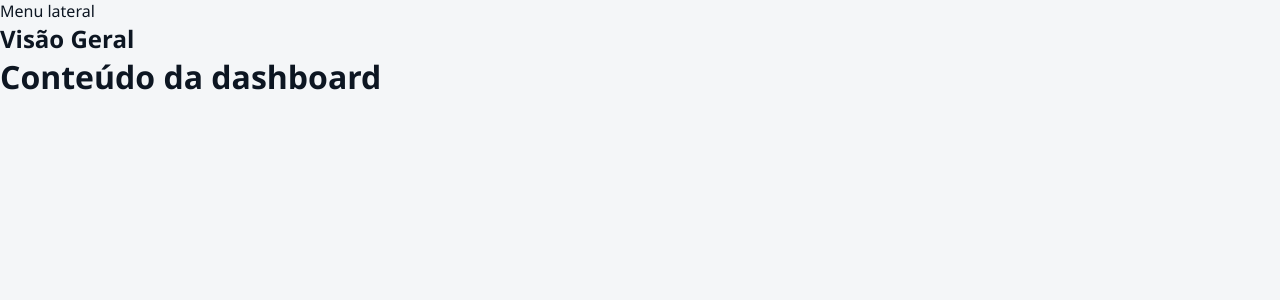
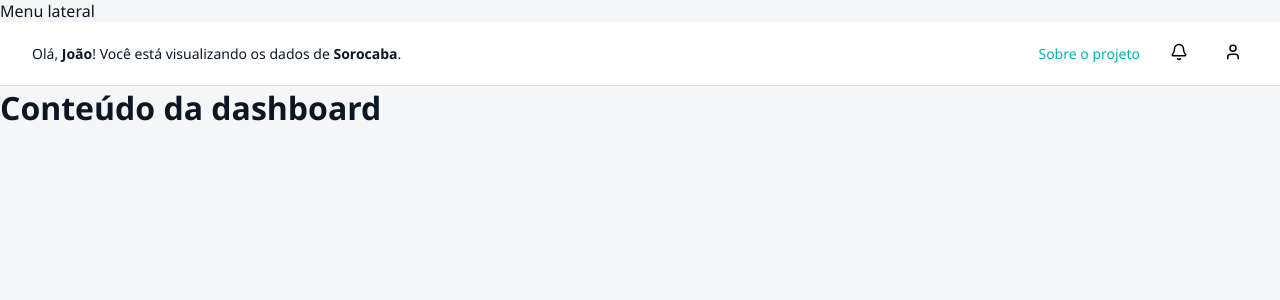
Before and after one commit to vicmariucha/flood-guard, a React (Vite) app: page / in a window 1280 px wide. Shown: the top 300 px of the page. Built offline with nearby package versions, Linux system fonts and the light colour scheme.

Commit message:
feat: implementa visual do Header com saudação, link e ícones

```diff
--- a/package.json
+++ b/package.json
@@ -12,6 +12,7 @@
   "dependencies": {
     "@tailwindcss/vite": "^4.1.6",
     "floodguard": "file:",
+    "lucide-react": "^0.509.0",
     "react": "^19.1.0",
     "react-dom": "^19.1.0"
   },
--- /dev/null
+++ b/src/components/Header.module.css
@@ -0,0 +1,47 @@
+.header {
+    background-color: white;
+    border-bottom: 1px solid #ddd;
+    height: 64px;
+    display: flex;
+    align-items: center;
+    justify-content: space-between;
+    padding: 0 2rem;
+  }
+
+  .left {
+    font-size: 14px;
+    color: #0D1622;
+  }
+
+  .bold {
+    font-weight: 600;
+  }
+
+  .right {
+    display: flex;
+    align-items: center;
+    gap: 1.5rem;
+  }
+
+  .link {
+    font-size: 14px;
+    color: #00B4B2;
+    text-decoration: none;
+  }
+
+  .link:hover {
+    text-decoration: underline;
+  }
+
+  .iconButton {
+    background: none;
+    border: none;
+    padding: 6px;
+    border-radius: 50%;
+    cursor: pointer;
+    transition: background 0.2s;
+  }
+
+  .iconButton:hover {
+    background-color: #f0f0f0;
+  }
--- a/src/components/Header.tsx
+++ b/src/components/Header.tsx
@@ -1,9 +1,25 @@
-function Header() {
-    return (
-      <header>
-        <h2>Visão Geral</h2>
-      </header>
-    );
-  }
+import { Bell, User } from "lucide-react";
+import styles from "./Header.module.css";
 
-  export default Header;
+interface HeaderProps {
+  userName: string;
+  cityName: string;
+}
+
+function Header({ userName, cityName }: HeaderProps) {
+  return (
+    <header className={styles.header}>
+      <div className={styles.left}>
+        Olá, <span className={styles.bold}>{userName}</span>! Você está visualizando os dados de{" "}
+        <span className={styles.bold}>{cityName}</span>.
+      </div>
+      <div className={styles.right}>
+        <a href="#" className={styles.link}>Sobre o projeto</a>
+        <button className={styles.iconButton}><Bell size={18} /></button>
+        <button className={styles.iconButton}><User size={18} /></button>
+      </div>
+    </header>
+  );
+}
+
+export default Header;
--- a/src/components/Layout.tsx
+++ b/src/components/Layout.tsx
@@ -10,7 +10,7 @@ function Layout({ children }: LayoutProps) {
   return (
     <div>
       <Sidebar />
-      <Header />
+      <Header userName="João" cityName="Sorocaba" />
       <main>{children}</main>
     </div>
   );
```
Also changed, not shown: 1 other file (tests, documents, lock files or other folders).
